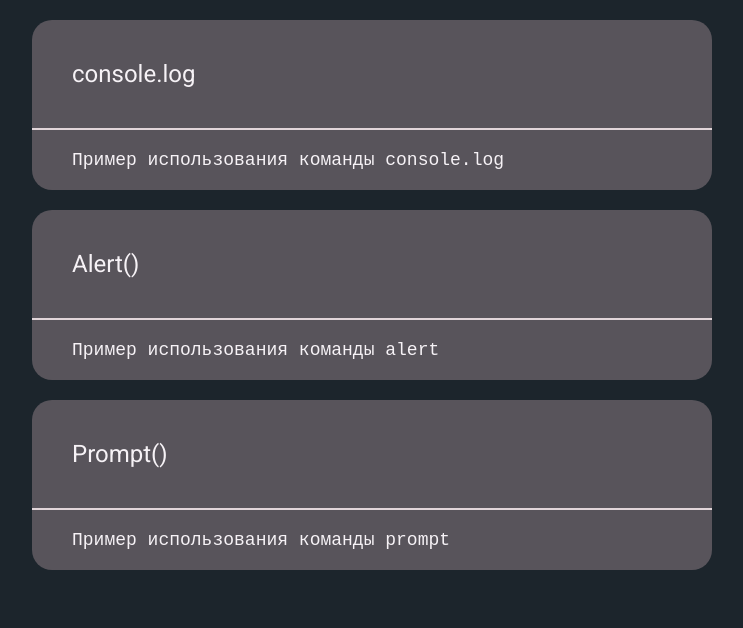
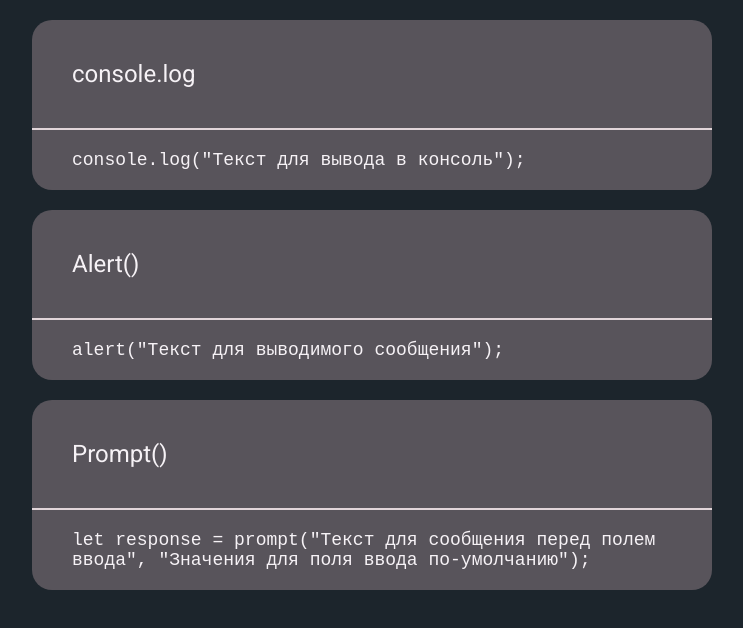
Before and after one commit to cookieru/6.8-HW-03, a plain HTML site: page task2/index.html in a window 1280 px wide. Shown: the whole page, without its empty margins (268-1011 px from the left). Drawn offline with Linux system fonts and the light colour scheme.

Commit message:
update task2

```diff
--- a/task2/index.html
+++ b/task2/index.html
@@ -12,17 +12,17 @@
 <body>
     <p id="consoleLog">console.log</p>
     <code>
-        Пример console.log
+        console.log("Текст для вывода в консоль");
     </code>
 
     <p id="alert">Alert()</p>
     <code>
-        Пример alert
+        alert("Текст для выводимого сообщения");
     </code>
 
     <p id="prompt">Prompt()</p>
     <code>
-        Пример prompt
+        let response = prompt("Текст для сообщения перед полем ввода", "Значения для поля ввода по-умолчанию");
     </code>
 
     <script src="script.js"></script>
--- a/task2/script.js
+++ b/task2/script.js
@@ -17,15 +17,15 @@ const MSG_PROMT =
 
 const consoleLog = document.querySelector("#consoleLog");
 consoleLog.addEventListener('click', () => alert(MSG_CONSOLELOG));
-ChangeText(consoleLog);
+//ChangeText(consoleLog);
 
 const alertElement = document.querySelector("#alert");
 alertElement.addEventListener('click', () => alert(MSG_ALERT));
-ChangeText(alertElement);
+//ChangeText(alertElement);
 
 const promptElement = document.querySelector("#prompt");
 promptElement.addEventListener('click', () => alert(MSG_PROMT));
-ChangeText(promptElement);
+//ChangeText(promptElement);
 
 function ChangeText(elem)
 {
```
